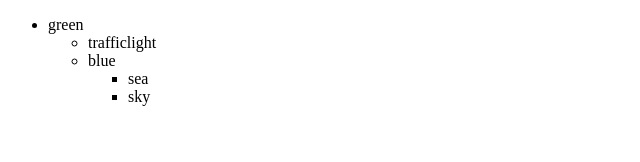
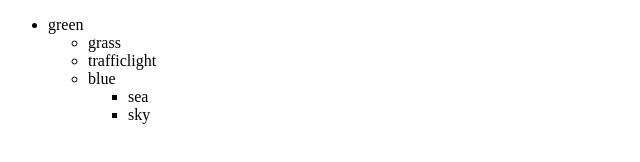
Before and after one commit to Lyzog/skola, a plain HTML site: page lektioner/lektion1/uppgift1/uppgift1.html in a window 1280 px wide. Shown: the whole page, without its empty margins (0-640 px from the left). Drawn offline with Linux system fonts and the light colour scheme.

Commit message:
fixed smal thing

```diff
--- a/lektioner/lektion1/uppgift1/uppgift1.html
+++ b/lektioner/lektion1/uppgift1/uppgift1.html
@@ -8,6 +8,7 @@
   <ul>
     <li>green<br>
       <ul>
+        <li>grass</li>
         <li> trafficlight</li>
       </li>
     <li>blue<br>
```
